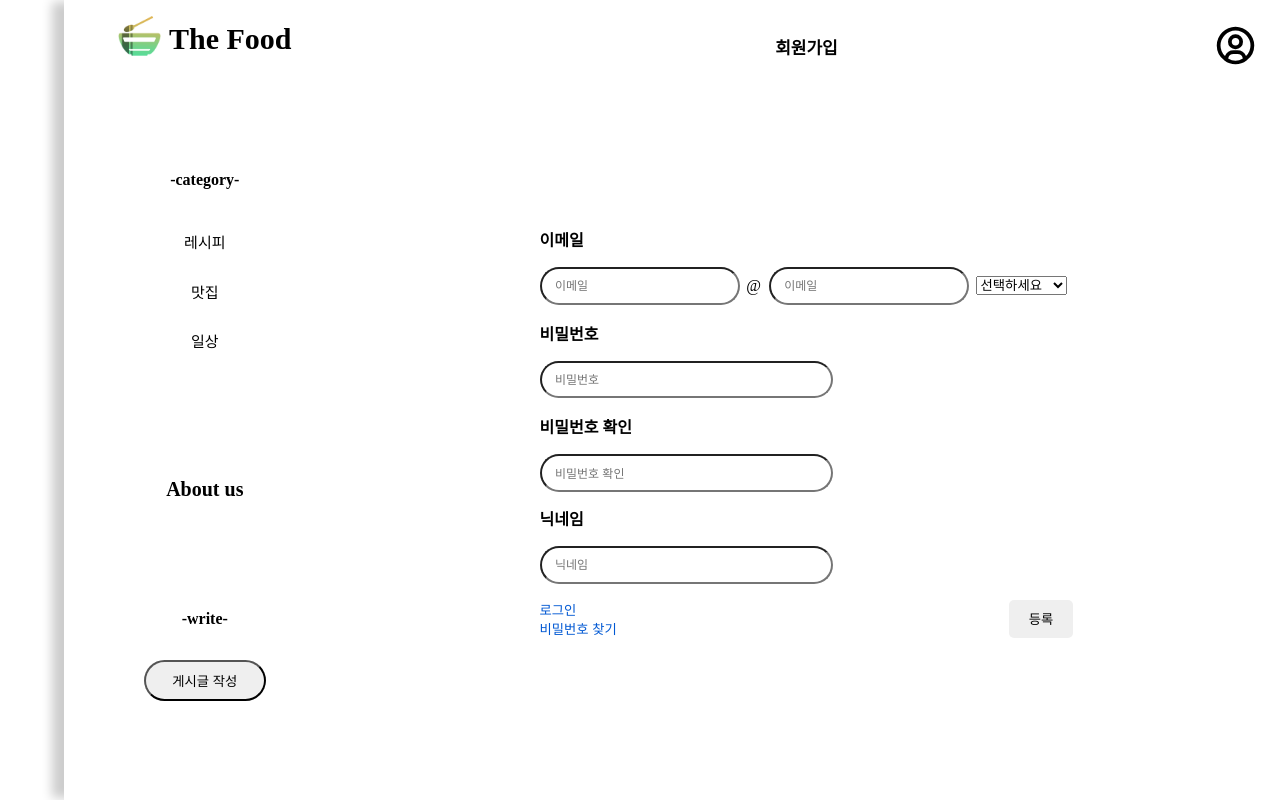
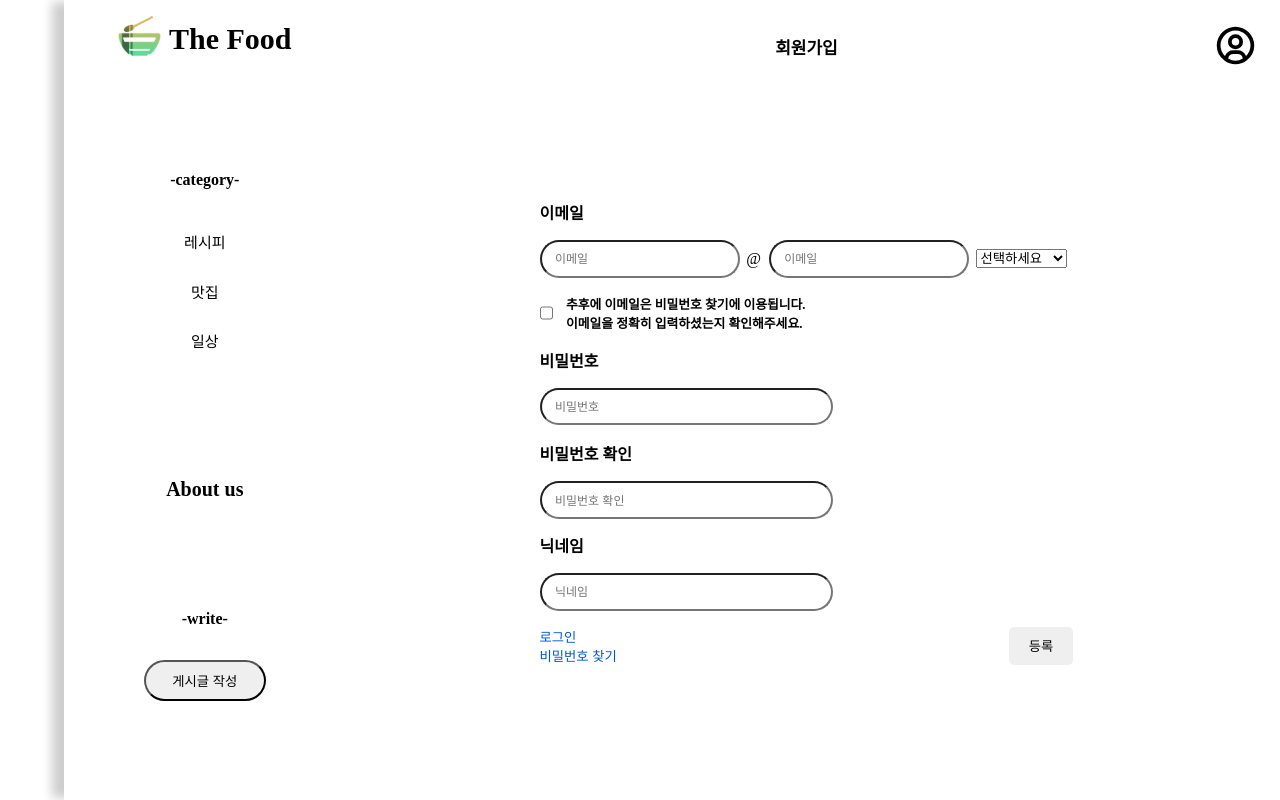
Before and after one commit to rewritestar/summer, a React (Create React App) app in the folder TheFoodProject/TheFood/src/main/front/: page /signup in a window 1280 px wide. Built offline with nearby package versions, Linux system fonts and the light colour scheme.

Commit message:
프론트이메일체크

```diff
--- a/TheFoodProject/TheFood/src/main/front/src/component/signup/signup.jsx
+++ b/TheFoodProject/TheFood/src/main/front/src/component/signup/signup.jsx
@@ -114,6 +114,18 @@ const Signup = ({ onSignup, goToLogin, goToFindPw }) => {
                 <option value="none">직접입력</option>
               </select>
             </div>
+            <div className={styles.email_info}>
+              <input
+                type="checkbox"
+                id="email_info"
+                name="email_info"
+                required
+              ></input>
+              <label htmlFor="email_info">
+                추후에 이메일은 비밀번호 찾기에 이용됩니다. <br></br>이메일을
+                정확히 입력하셨는지 확인해주세요.
+              </label>
+            </div>
           </div>
           <div className={styles.password}>
             <span className={styles.title}>비밀번호</span>
--- a/TheFoodProject/TheFood/src/main/front/src/component/signup/signup.module.css
+++ b/TheFoodProject/TheFood/src/main/front/src/component/signup/signup.module.css
@@ -59,6 +59,18 @@
 .email .input {
   width: 15em;
 }
+.email_info {
+  display: flex;
+  margin-top: 1em;
+}
+.email_info input {
+  margin-right: 1em;
+}
+.email_info label {
+  font-size: 0.8em;
+  font-weight: 900;
+  color: colorGrey;
+}
 .buttons {
   width: 100%;
   display: flex;
@@ -101,6 +113,7 @@
 .password_word {
   font-size: 14px;
   margin: 1em 0;
+  margin-left: 1em;
 }
 .password_word.pink {
   color: colorPink;
--- a/TheFoodProject/TheFood/src/main/front/src/index.js
+++ b/TheFoodProject/TheFood/src/main/front/src/index.js
@@ -10,10 +10,10 @@ import AuthTest from "./service/auth-test";
 import BoardApiTest from "./service/board_api-test";
 
 const root = ReactDOM.createRoot(document.getElementById("root"));
-const auth = new Auth();
-const boardApi = new BoardApi();
-// const auth = new AuthTest();
-// const boardApi = new BoardApiTest();
+// const auth = new Auth();
+// const boardApi = new BoardApi();
+const auth = new AuthTest();
+const boardApi = new BoardApiTest();
 root.render(
   <React.StrictMode>
     <BrowserRouter>
```
